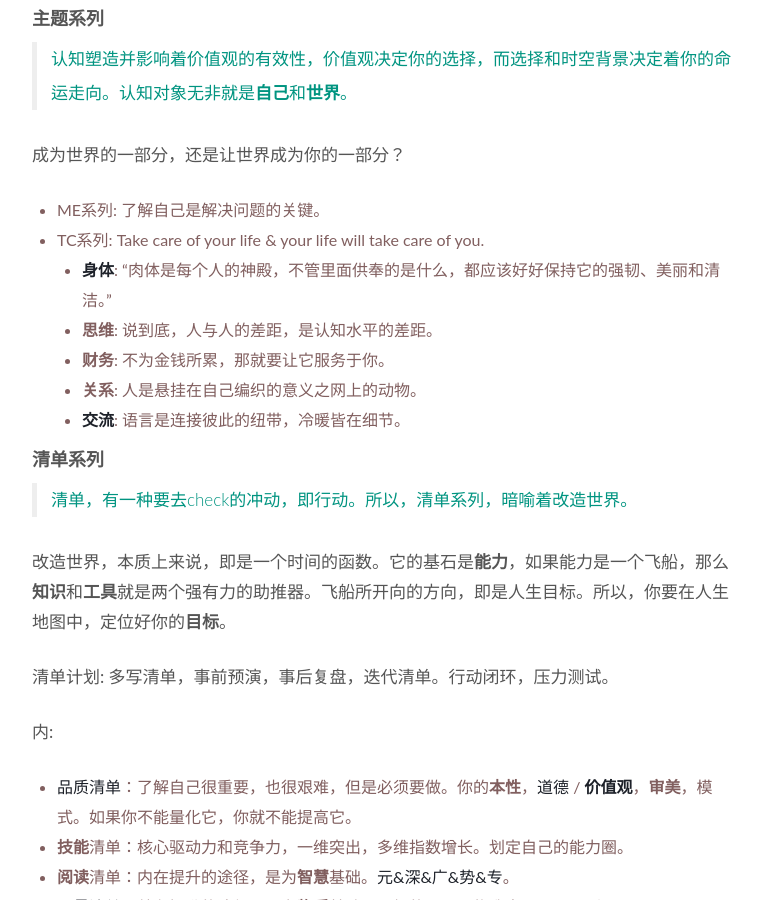
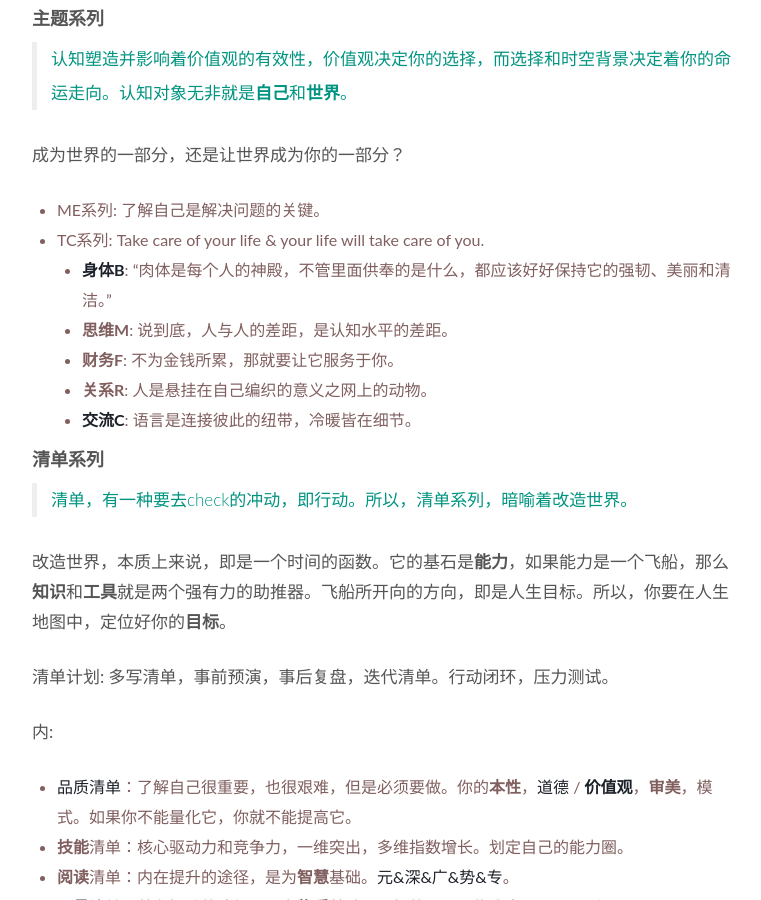
Before and after one commit to WillWang-X/willwang-x.github.io, a Jekyll site: the page built from _posts/2019-01-01-life-README.md, in a window 1280 px wide and 900 px high, scrolled down 3030 px. Shown: the whole window, without its empty margins (258-1019 px from the left). Built offline with Jekyll 4.4.1, drawn with Linux system fonts in a browser that asks for light colours.

Commit message:
added letters B,M,F,R,C

```diff
--- a/_posts/2019-01-01-life-README.md
+++ b/_posts/2019-01-01-life-README.md
@@ -99,11 +99,11 @@ published: true
 
 - ME系列: 了解自己是解决问题的关键。
 - TC系列: Take care of your life & your life will take care of you.
-	- [**身体**](https://workflowy.com/s/bodypublic/LQOmcwYgDw69Dti7): “肉体是每个人的神殿，不管里面供奉的是什么，都应该好好保持它的强韧、美丽和清洁。”
-	- **思维**: 说到底，人与人的差距，是认知水平的差距。
-	- **财务**: 不为金钱所累，那就要让它服务于你。
-	- **关系**: 人是悬挂在自己编织的意义之网上的动物。
-	- [**交流**](https://workflowy.com/s/example/septu14yC0wMEyxk): 语言是连接彼此的纽带，冷暖皆在细节。
+	- [**身体B**](https://workflowy.com/s/bodypublic/LQOmcwYgDw69Dti7): “肉体是每个人的神殿，不管里面供奉的是什么，都应该好好保持它的强韧、美丽和清洁。”
+	- **思维M**: 说到底，人与人的差距，是认知水平的差距。
+	- **财务F**: 不为金钱所累，那就要让它服务于你。
+	- **关系R**: 人是悬挂在自己编织的意义之网上的动物。
+	- [**交流C**](https://workflowy.com/s/example/septu14yC0wMEyxk): 语言是连接彼此的纽带，冷暖皆在细节。
 
 
 ### 清单系列
```
